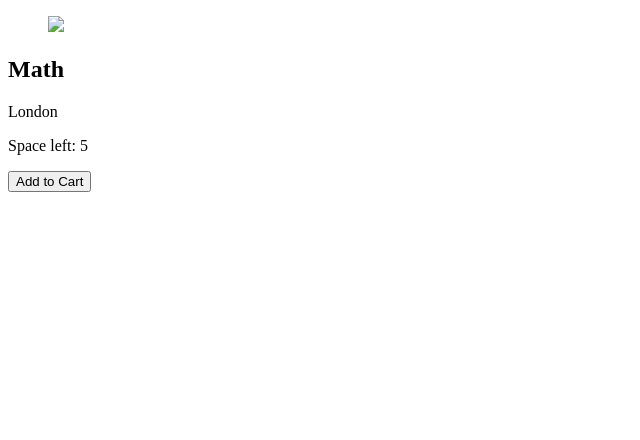
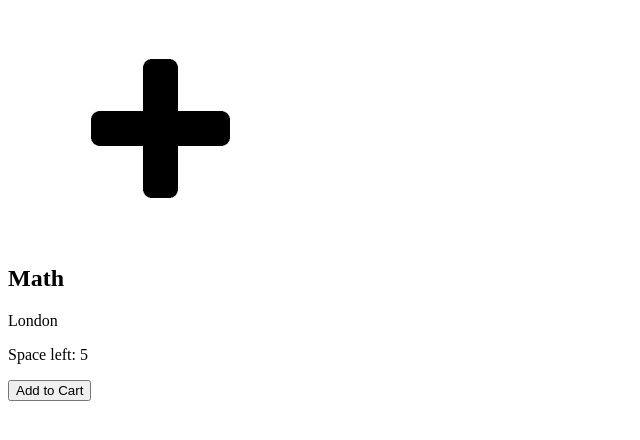
Before and after one commit to CarlosArro2001/CST3145-GROUPWORK-1, a plain HTML site: page src/index.html in a window 1280 px wide. Shown: the whole page, without its empty margins (0-640 px from the left). Drawn offline with nearby package versions, Linux system fonts and the light colour scheme.

Commit message:
Update index.html
commit

```diff
--- a/src/index.html
+++ b/src/index.html
@@ -36,7 +36,7 @@
                         'Location': 'London',
                         'Price': '$100',
                         'Spaces':5,
-                        'Image':"images/mathImage.png"
+                        'Image':"image/mathImage.png"
                         },
 
                     },
```
